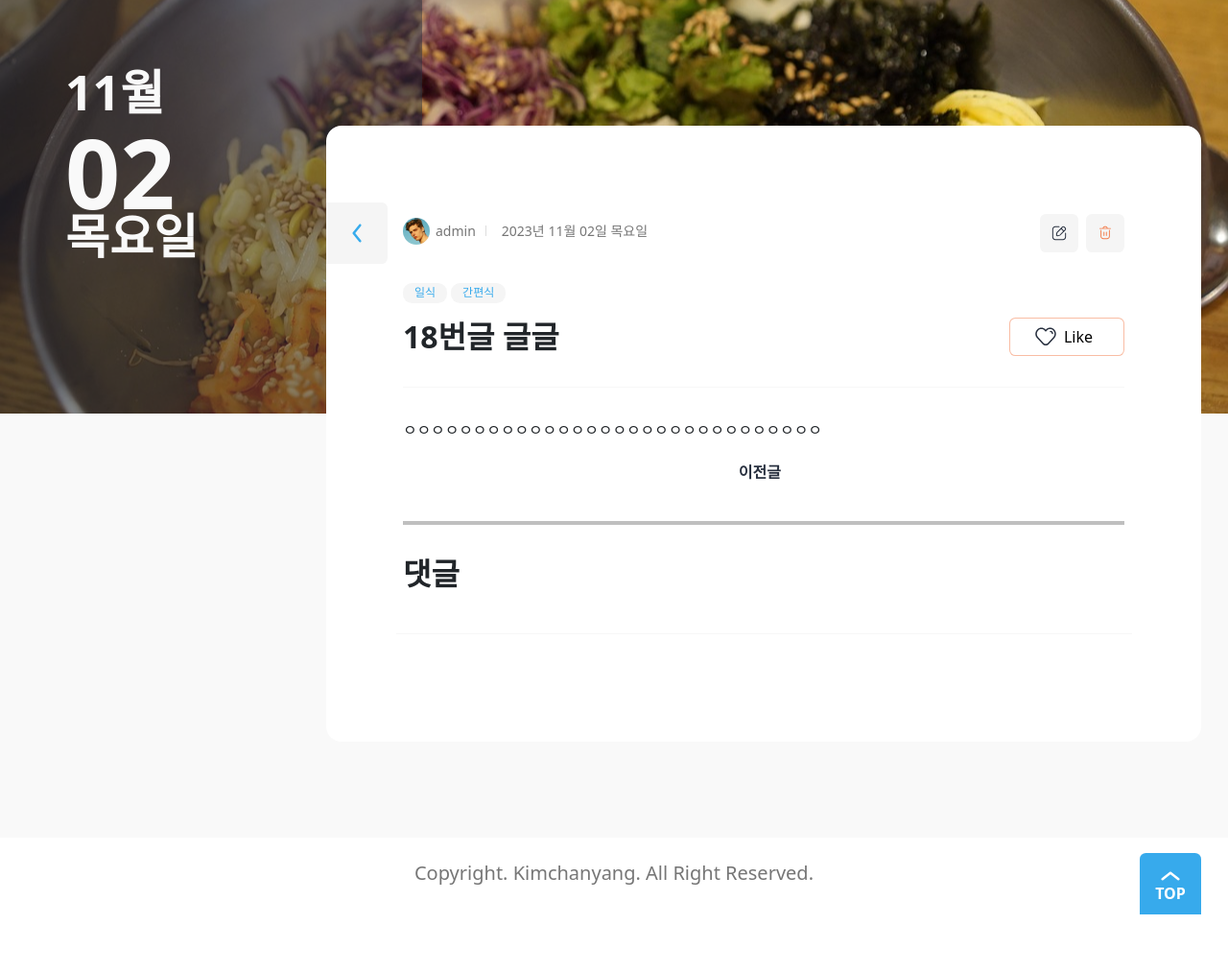
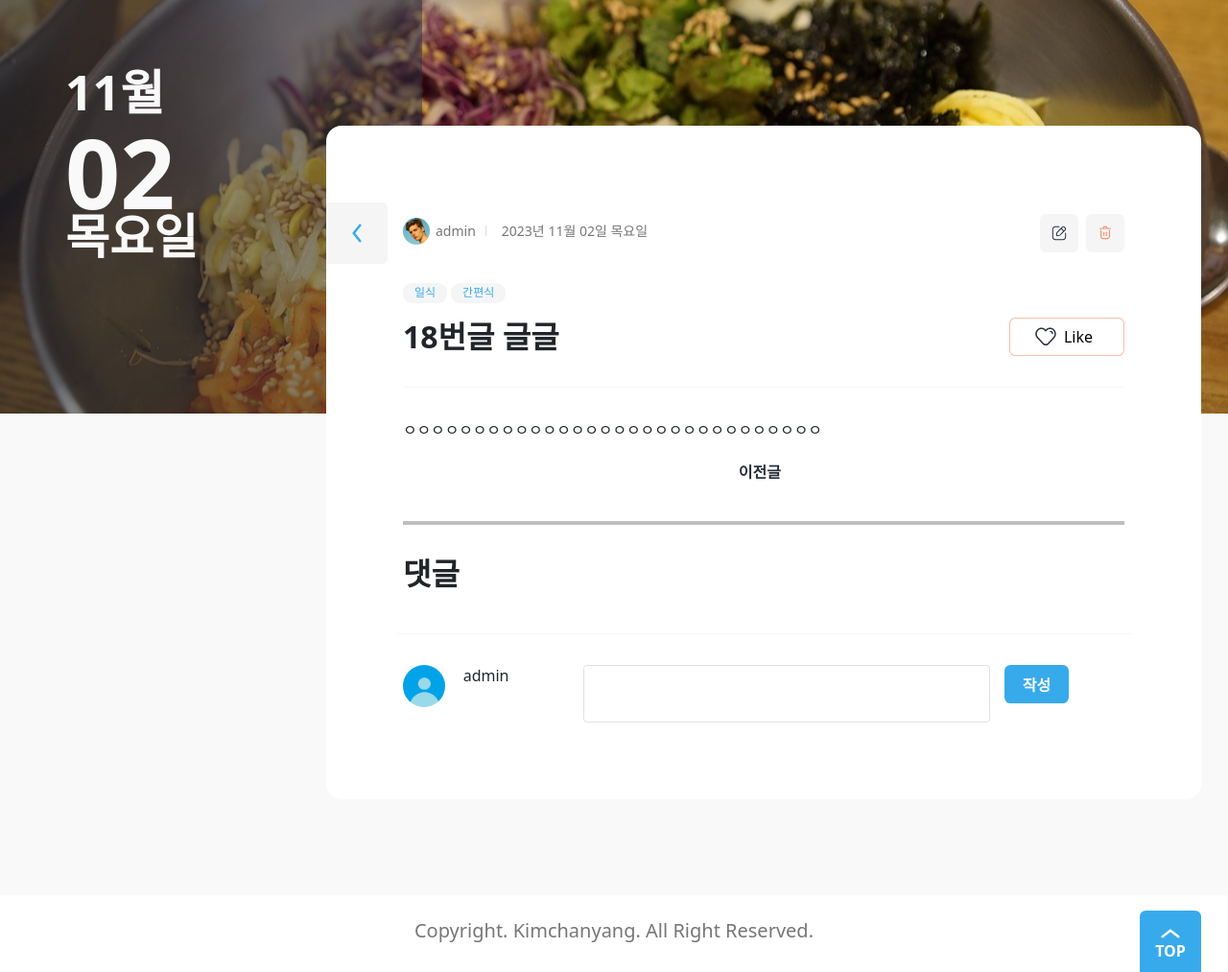
Before and after one commit to Kimchanyang524/MyFirstBlog, a Django app: page /blog/19/ in a window 1280 px wide. Shown: the part 75-1088 px from the top of the page at 96% size. Before the commit the page ends 1028 px from the top, so only its background shows below. Run offline with Django 4.2, Linux system fonts and the light colour scheme; a user stored in the database is signed in; data comes from the database, SQL or seed files in the repository; both versions use the stored data as it was after the commit; some web fonts are replaced.

Commit message:
댓글 작성

```diff
--- a/MyFirstBlog/blog/views.py
+++ b/MyFirstBlog/blog/views.py
@@ -73,10 +73,9 @@ class PostDetail(DetailView):
             return render(request, "blog/post_404.html")
         post.view_count += 1
         post.save()
-        current_post = post
         try:
             next_post = (
-                Post.objects.filter(created_at__gt=current_post.created_at)
+                Post.objects.filter(created_at__gt=post.created_at)
                 .order_by("created_at")
                 .first()
             )
@@ -85,12 +84,49 @@ class PostDetail(DetailView):
 
         try:
             previous_post = (
-                Post.objects.filter(created_at__lt=current_post.created_at)
+                Post.objects.filter(created_at__lt=post.created_at)
                 .order_by("-created_at")
                 .first()
             )
         except Post.DoesNotExist:
             previous_post = None
+        comments = Comment.objects.filter(post=post)
+        contaxt = {
+            "post": post,
+            "previous_post": previous_post,
+            "next_post": next_post,
+            "comments": comments,
+        }
+        return render(request, "blog/post_detail.html", contaxt)
+
+    def post(self, request, pk):
+        try:
+            post = Post.objects.get(pk=pk)
+        except Post.DoesNotExist:
+            return render(request, "blog/post_404.html")
+        try:
+            next_post = (
+                Post.objects.filter(created_at__gt=post.created_at)
+                .order_by("created_at")
+                .first()
+            )
+        except Post.DoesNotExist:
+            next_post = None
+
+        try:
+            previous_post = (
+                Post.objects.filter(created_at__lt=post.created_at)
+                .order_by("-created_at")
+                .first()
+            )
+        except Post.DoesNotExist:
+            previous_post = None
+        form = CommentForm(request.POST)
+        if form.is_valid():
+            comment = form.save(commit=False)
+            comment.post = post
+            comment.author = request.user
+            comment.save()
         comments = Comment.objects.filter(post=post)
         contaxt = {
             "post": post,
--- a/MyFirstBlog/static/css/bootstrap.css
+++ b/MyFirstBlog/static/css/bootstrap.css
@@ -8,8 +8,15 @@
 }
 
 textarea.form-control {
-    height: 400px;
     font-size: 16px;
     resize: none;
     overflow: auto;
 }
+
+textarea.comment {
+    height: 60px;
+}
+
+textarea.post {
+    height: 400px;
+}
--- a/MyFirstBlog/static/css/view.css
+++ b/MyFirstBlog/static/css/view.css
@@ -5,8 +5,8 @@
 /* contents */
 .view-contents img {
     max-width: 100%;
-	margin: 3.2rem 0;
 }
+
 .view-contents p {
     font-size: 1.6rem;
     line-height: 1.6;
@@ -19,6 +19,7 @@
     height: 6.4rem;
     font-size: 1.4rem;
 }
+
 .title-wrap {
     display: flex;
     align-items: flex-end;
@@ -27,6 +28,7 @@
     margin-bottom: 1rem;
     font-size: 1.6rem;
 }
+
 .title-wrap h2 {
     width: 100%;
     text-transform: none;
@@ -43,6 +45,7 @@
     font-size: 3.2rem;
     font-weight: bold;
 }
+
 .title-wrap button {
     flex-shrink: 0;
 }
@@ -63,6 +66,7 @@
         width: 5.2rem;
         height: 5.2rem;
     }
+
     .view .wrap-box .author-wrap {
         height: 5.2rem;
         margin-bottom: 1rem;
@@ -73,6 +77,7 @@
     .view .wrap-box .btn-back {
         top: 4rem;
     }
+
     .view .wrap-box .author-wrap {
         margin-bottom: 1rem;
         padding-left: 3rem;
--- a/MyFirstBlog/templates/blog/post_detail.html
+++ b/MyFirstBlog/templates/blog/post_detail.html
@@ -56,16 +56,16 @@
                 <div class="title-wrap">
                     <h2>댓글</h2>
                 </div>
-                <div class="view-contents">
+                <div class="view-comment">
                     <div class="row">
                         <hr>
                         {% for comment in comments %}
                         <div class="col-md-1 profile-img">
                             <a href="#">
                                 {% if comment.author.profile_img %}
-                                <img src="{{ comment.author.profile_img.url }}" alt="My Page" style="margin: 0;">
+                                <img src="{{ comment.author.profile_img.url }}" alt="My Page">
                                 {% else %}
-                                <img src="{% static './assets/blank_profile.png' %}" alt="My Page" style="margin: 0;">
+                                <img src="{% static './assets/blank_profile.png' %}" alt="My Page">
                                 {% endif %}
                             </a>
                         </div>
@@ -74,6 +74,23 @@
                         <div class="col-md-2">{{ comment.created_at|date:'Y.m.d H:i' }}</div>
                         <hr>
                         {% endfor %}
+                        {% if request.user.is_authenticated %}
+                        <form action="" method="post" class="row">
+                            {% csrf_token %}
+                            <div class="col-md-1 profile-img">
+                                <a href="#">
+                                    {% if request.user.profile_img %}
+                                    <img src="{{ request.user.profile_img.url }}" alt="My Page">
+                                    {% else %}
+                                    <img src="{% static './assets/blank_profile.png' %}" alt="My Page">
+                                    {% endif %}
+                                </a>
+                            </div>
+                            <div class="col-md-2">{{ request.user }}</div>
+                            <div class="col-md-7"><textarea class="form-control comment" name="message"></textarea></div>
+                            <div class="col-md-2"><button type="submit" class="button">작성</button></div>
+                        </form>
+                        {% endif %}
                     </div>
                 </div>
                 {% if request.user.is_staff or request.user == post.author %}
--- a/MyFirstBlog/templates/blog/post_form.html
+++ b/MyFirstBlog/templates/blog/post_form.html
@@ -23,8 +23,7 @@
                             </div>
                             <div class="mb-3 mt-3">
                                 <label for="content" class="form-label">내용:</label>
-                                <textarea class="form-control" name="content" id="content" cols="30" rows="200"
-                                    placeholder="내용을 입력하세요">{{ object.content }}</textarea>
+                                <textarea class="form-control post" name="content" id="content" placeholder="내용을 입력하세요">{{ object.content }}</textarea>
                             </div>
                             <div class="mb-3 mt-3">
                                 <label for="head_image" class="form-label">썸네일</label>
```
Also changed, not shown: MyFirstBlog/db.sqlite3, 1 other file. Lines whose indentation alone changed are shown as unchanged.
